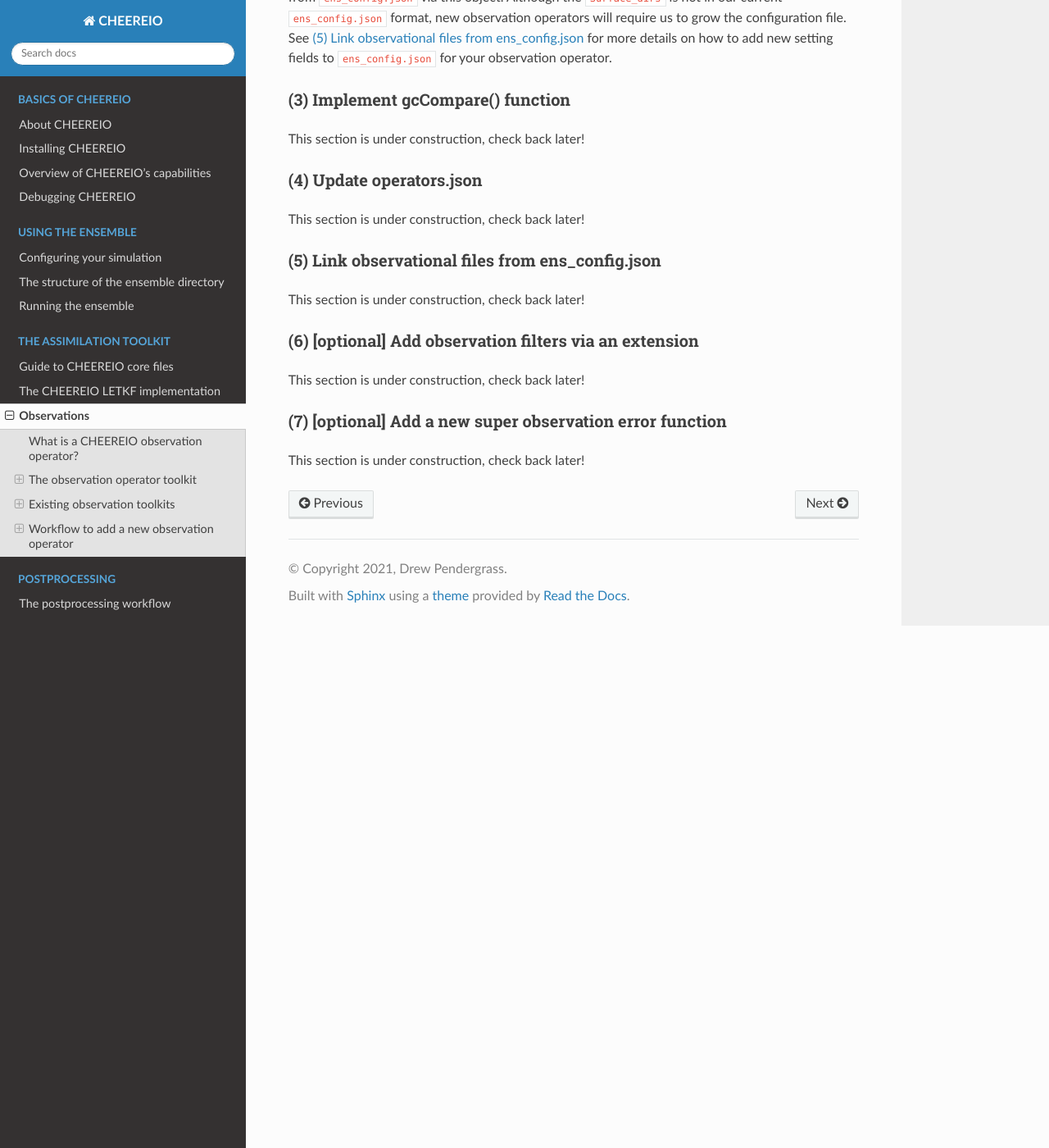
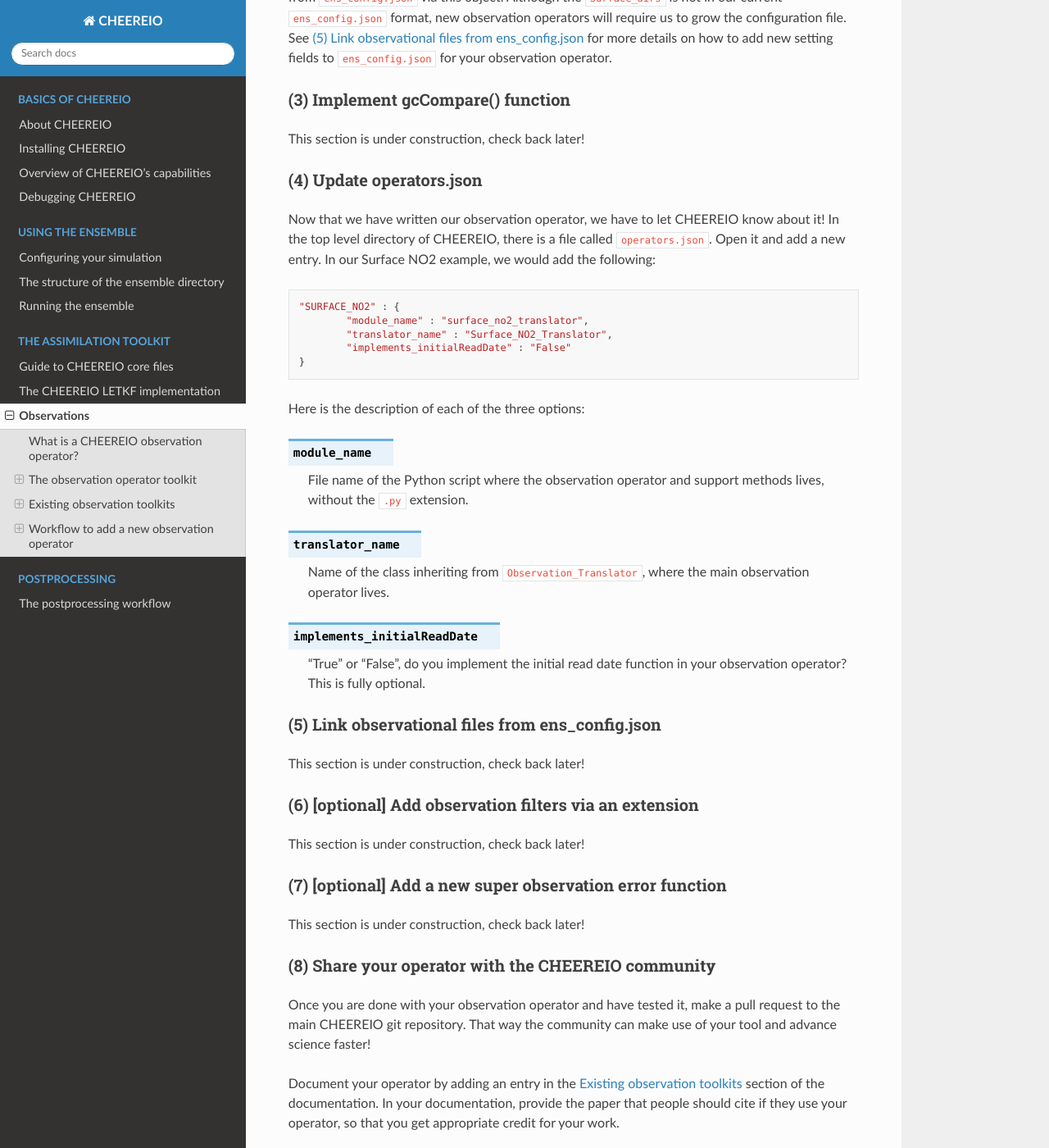
Before and after one commit to drewpendergrass/CHEEREIO, a Sphinx documentation site: the page built from docs/Observations.rst, in a window 1280 px wide and 1400 px high, scrolled down 12355 px. Shown: the whole window at 82% size. Built offline with Sphinx 7.4.7 and the Read the Docs theme 2.0.0, drawn with Linux system fonts in a browser that asks for light colours.

Commit message:
update instruction guide

```diff
--- a/docs/Observations.rst
+++ b/docs/Observations.rst
@@ -260,6 +260,7 @@
       :rtype: ObsData
       :raises NotImplementedError: if the user fails to implement this function.
 
+.. _Existing obs tools:
 
 Existing observation toolkits
 -------------
@@ -368,7 +369,29 @@
 (4) Update operators.json
 ~~~~~~~~~~~~~
 
-This section is under construction, check back later!
+Now that we have written our observation operator, we have to let CHEEREIO know about it! In the top level directory of CHEEREIO, there is a file called ``operators.json``. Open it and add a new entry. In our Surface NO2 example, we would add the following:
+::
+
+	"SURFACE_NO2" : {
+		"module_name" : "surface_no2_translator",
+		"translator_name" : "Surface_NO2_Translator",
+		"implements_initialReadDate" : "False"
+	}
+
+Here is the description of each of the three options:
+
+
+.. option:: module_name
+
+	File name of the Python script where the observation operator and support methods lives, without the ``.py`` extension.
+
+.. option:: translator_name
+
+	Name of the class inheriting from ``Observation_Translator``, where the main observation operator lives.
+
+.. option:: implements_initialReadDate
+
+	"True" or "False", do you implement the initial read date function in your observation operator? This is fully optional.
 
 .. _observation_link:
 
@@ -390,3 +413,10 @@
 ~~~~~~~~~~~~~
 
 This section is under construction, check back later!
+
+(8) Share your operator with the CHEEREIO community
+~~~~~~~~~~~~~
+
+Once you are done with your observation operator and have tested it, make a pull request to the main CHEEREIO git repository. That way the community can make use of your tool and advance science faster!
+
+Document your operator by adding an entry in the :ref:`Existing obs tools` section of the documentation. In your documentation, provide the paper that people should cite if they use your operator, so that you get appropriate credit for your work.
```
